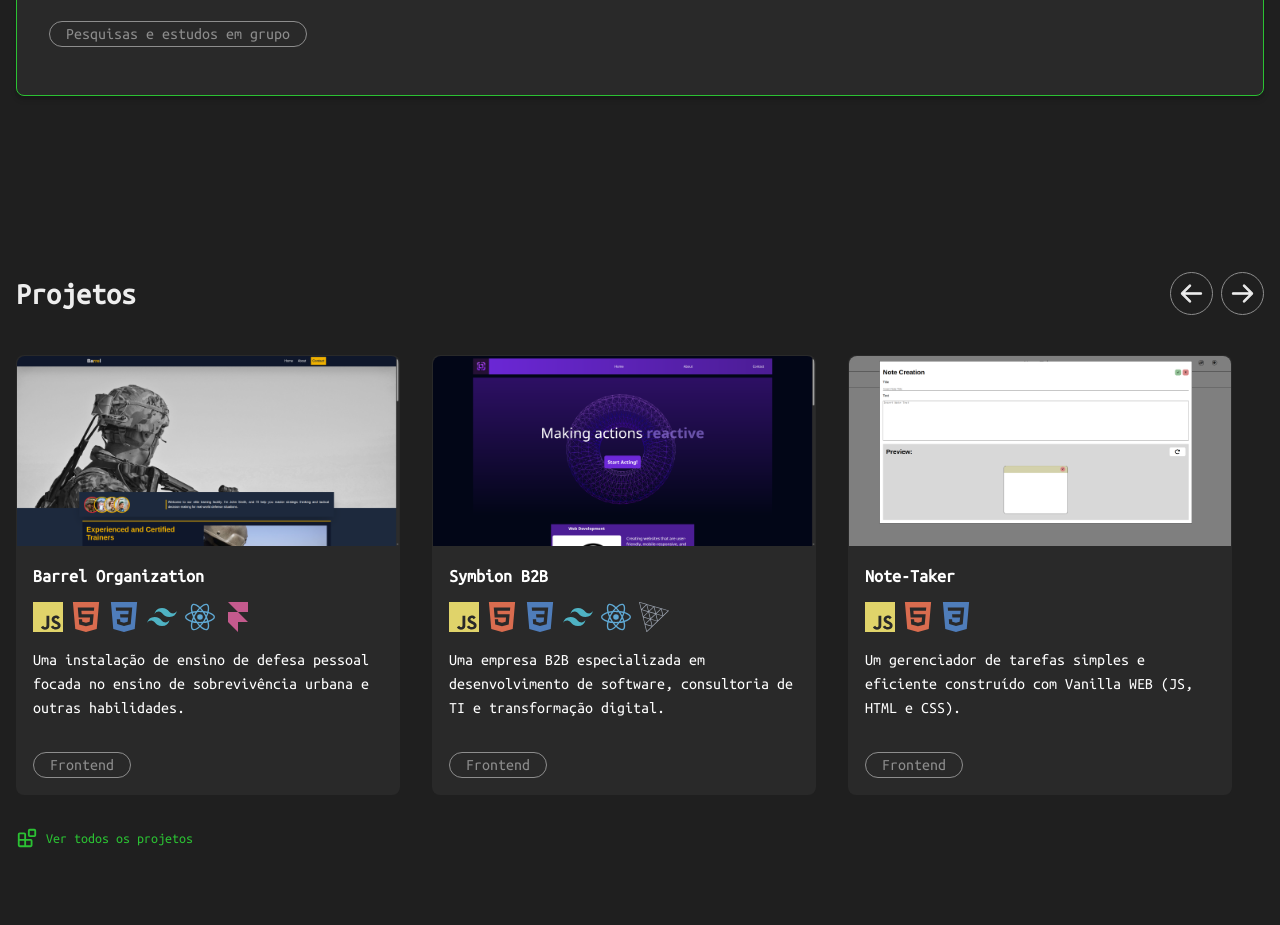
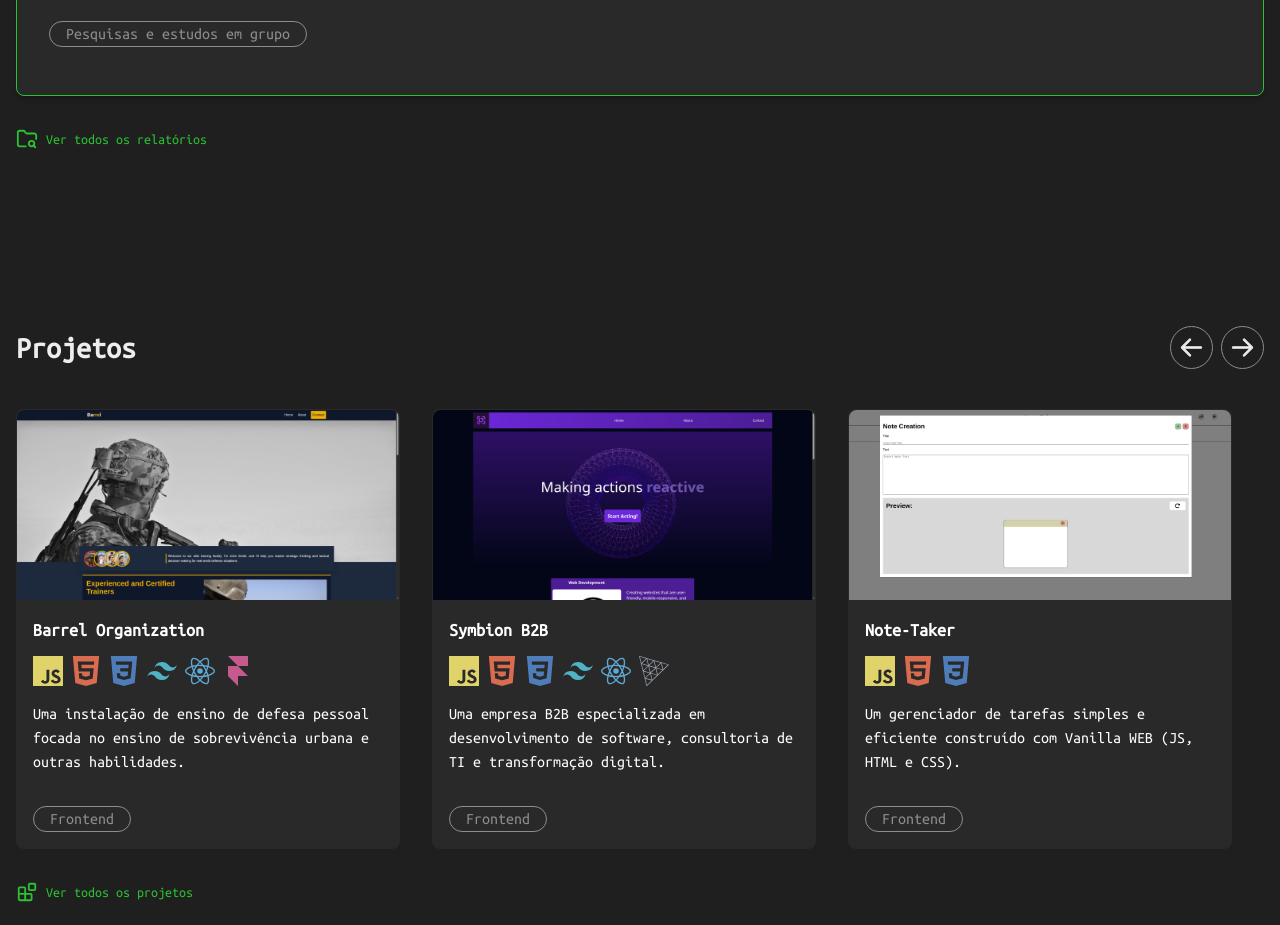
Before and after one commit to WitorDev/witortena, a Next.js app: page / in a window 1280 px wide. Shown: the part 2560-3485 px from the top of the page. Built offline with nearby package versions, Linux system fonts and the light colour scheme; a web font is replaced by a local one.

Commit message:
several styling changes and scroll behavior change on projects section

```diff
--- a/app/components/Contributions.tsx
+++ b/app/components/Contributions.tsx
@@ -2,6 +2,8 @@
 import { Ubuntu_Mono } from "next/font/google";
 import TextCard from "@/app/components/TextCard";
 import { motion } from "motion/react";
+import Link from "next/link";
+import { LuFolderSearch } from "react-icons/lu";
 
 const ubuntuMonoFont = Ubuntu_Mono({
   subsets: ["latin"],
@@ -42,6 +44,16 @@ export default function Contributions() {
             description="Grupo voltado ao estudo e compreensão de ferramentas de IA, com foco em aplicações práticas, pesquisa e inovação tecnológica."
             info="Pesquisas e estudos em grupo"
           />
+          <Link
+            href="/reports"
+            className="group mt-8 sm:mx-0 mx-auto text-primary-accent flex items-center gap-1 w-fit text-sm text-muted-foreground hover:text-secondary-accent transition-colors"
+          >
+            <LuFolderSearch
+              size={22}
+              className="mr-1 group-hover:-translate-y-1 transition-transform"
+            />
+            <span>Ver todos os relatórios</span>
+          </Link>
         </div>
       </div>
     </section>
--- a/app/components/Projects.tsx
+++ b/app/components/Projects.tsx
@@ -31,7 +31,7 @@ export default function Projects() {
 
   const getScrollAmount = () => {
     if (trackRef.current) {
-      return trackRef.current.clientWidth * 0.8;
+      return trackRef.current.clientWidth * 0.33;
     }
     return 300;
   };
--- a/app/globals.css
+++ b/app/globals.css
@@ -21,6 +21,7 @@
   --color-secondary-bg: #122216;
   --color-terciary-bg: #8d8d8d;
   --color-quaternary-bg: #1f1f1f;
+  --color-deep: #00000033;
 
   --color-background: var(--background);
   --color-foreground: var(--foreground);
--- a/app/projects/[id]/page.tsx
+++ b/app/projects/[id]/page.tsx
@@ -46,10 +46,8 @@ export default async function Page({ params }: { params: { id: string } }) {
   }
 
   return (
-    <main
-      className={`${ubuntuMonoFont.className} pt-32 max-w-screen-xl mx-auto px-4 mb-20`}
-    >
-      <div className="flex flex-col gap-10">
+    <main className={`${ubuntuMonoFont.className} pt-32 bg-deep pb-20`}>
+      <div className="flex flex-col gap-10  max-w-screen-xl mx-auto px-4">
         <div className="items-start flex flex-col-reverse sm:flex-row gap-2 sm:gap-8 justify-between">
           <div className="flex flex-col gap-4">
             <div className="pb-2 sm:-text-sm flex gap-2 whitespace-nowrap overflow-x-auto">
--- a/app/projects/page.tsx
+++ b/app/projects/page.tsx
@@ -15,7 +15,7 @@ const ubuntuMonoFont = Ubuntu_Mono({
 
 export default function Page() {
   return (
-    <main className={`${ubuntuMonoFont.className} bg-secondary-bg pt-32`}>
+    <main className={`${ubuntuMonoFont.className} bg-deep pt-32`}>
       <section className="max-w-screen-xl mx-auto px-4">
         <div className="sm:-text-sm flex gap-2 whitespace-nowrap overflow-x-auto">
           <Breadcrumbs />
--- a/app/reports/[category]/[report]/page.tsx
+++ b/app/reports/[category]/[report]/page.tsx
@@ -42,11 +42,11 @@ export default async function Page({
   return (
     <section
       id="hero"
-      className={`${ubuntuMonoFont.className} bg-primary-bg relative flex flex-col`}
+      className={`${ubuntuMonoFont.className} bg-deep relative flex flex-col`}
     >
       {report ? (
         <article className="">
-          <div className="bg-background pt-32 pb-8 border-b border-primary-bg ">
+          <div className="bg-background pt-32 pb-8 border-b border-primary-bg">
             <div className="px-4 max-w-screen-xl mx-auto sm:-text-sm flex gap-2 whitespace-nowrap overflow-x-auto">
               <Breadcrumbs />
             </div>
--- a/app/reports/[category]/page.tsx
+++ b/app/reports/[category]/page.tsx
@@ -32,10 +32,10 @@ export default async function Page({
     (reportTypeURL.category === "blog" && "Blog");
 
   return (
-    <div className="bg-secondary-bg">
+    <div className="bg-deep">
       <div
         id="hero"
-        className={`${ubuntuMonoFont.className} mx-auto relative flex flex-col justify-center items-center`}
+        className={`${ubuntuMonoFont.className} mx-auto  relative flex flex-col justify-center items-center`}
       >
         <ReportHeroSection
           title={title}
@@ -71,7 +71,7 @@ export default async function Page({
                   (file: any) =>
                     file.name.endsWith(".jpg") ||
                     file.name.endsWith(".jpeg") ||
-                    file.name.endsWith(".png")
+                    file.name.endsWith(".png"),
                 )
                   ? reportItem.files[0]
                   : null
--- a/app/reports/page.tsx
+++ b/app/reports/page.tsx
@@ -13,7 +13,7 @@ const ubuntuMonoFont = Ubuntu_Mono({
 
 export default function Reports() {
   return (
-    <section className="bg-secondary-bg pt-32">
+    <section className="bg-deep pt-32">
       <main
         id="reports"
         className={`${ubuntuMonoFont.className} max-w-screen-xl px-4 mx-auto relative flex flex-col`}
```
